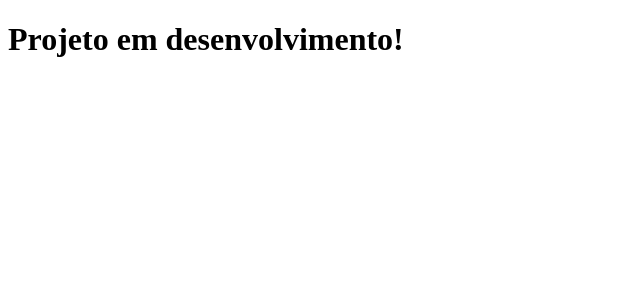
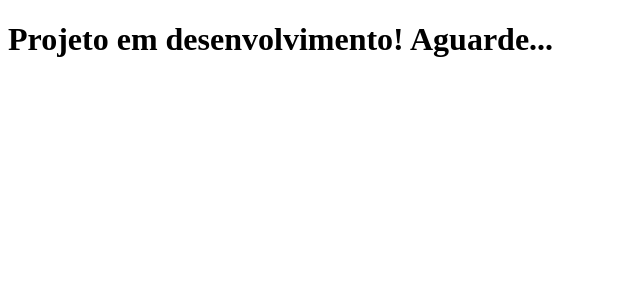
Before and after one commit to daniel-al-santos/clone-tabnews, a Next.js app: page / in a window 1280 px wide. Shown: the top 300 px of the page, without its empty margins (0-640 px from the left). Built offline with nearby package versions, Linux system fonts and the light colour scheme.

Commit message:
update para deploy

```diff
--- a/pages/index.js
+++ b/pages/index.js
@@ -1,5 +1,5 @@
 function Home(){
-    return <h1>Projeto em desenvolvimento!</h1>
+    return <h1>Projeto em desenvolvimento! Aguarde...</h1>
 }
 
 export default Home;
```
